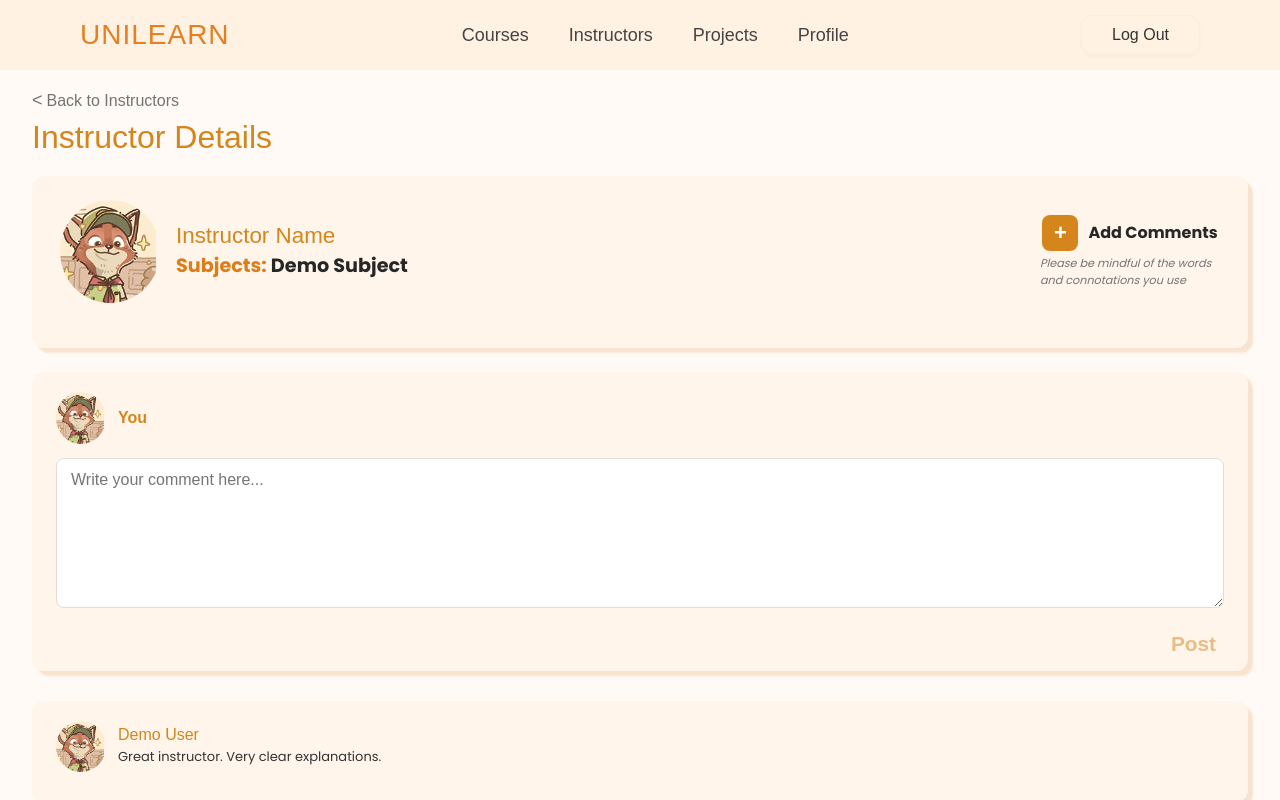
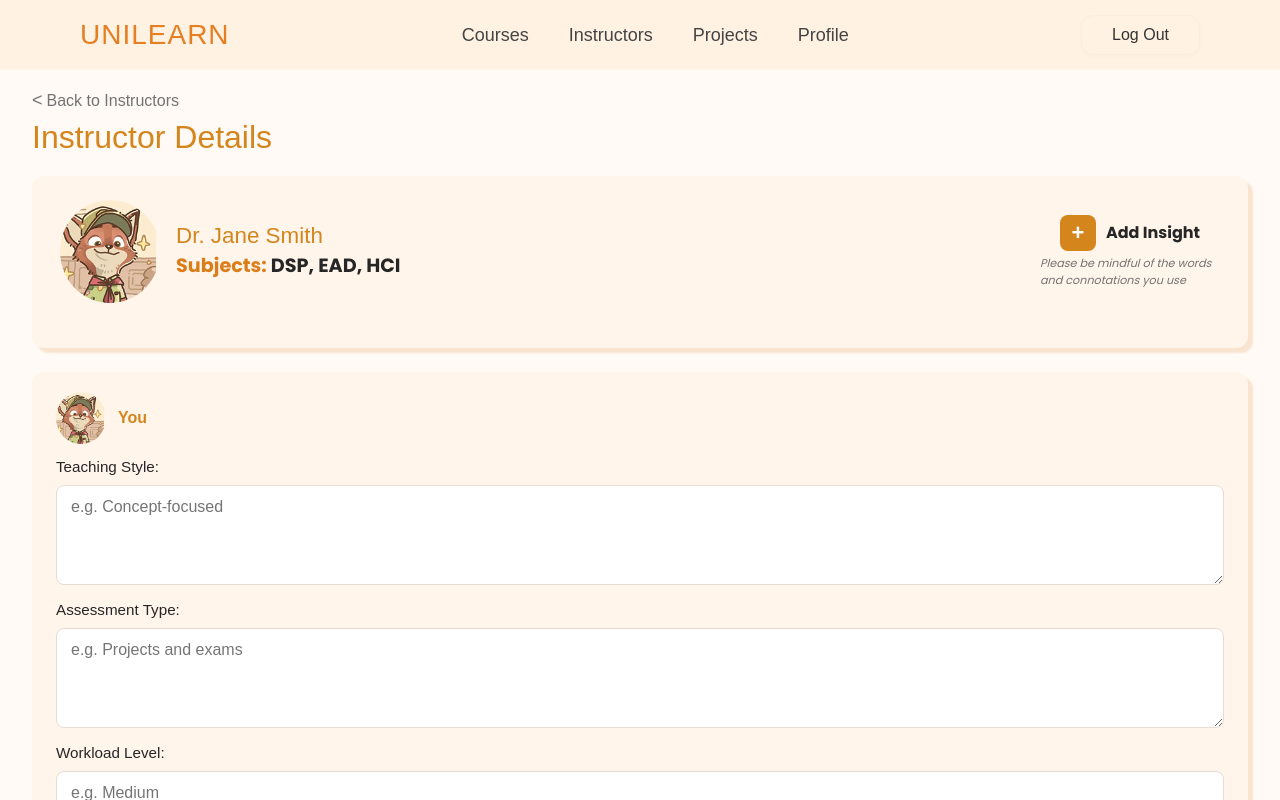
Before and after one commit to GDGAAU/Unilearn, a React (Vite) app in the folder frontend/: page /instructors/1 in a window 1280 px wide. Both pictures are taken after a click on the button 1130 px from the left and 251 px from the top of the page. Shown: the top 800 px of the page. Built offline with nearby package versions, Linux system fonts and the light colour scheme; a web font is replaced by a local one.

Commit message:
feat: update instructor insights form to 3 fields and show submissions anonymously

```diff
--- a/frontend/src/components/instructors/InstructorDetails/InstructorDetails.jsx
+++ b/frontend/src/components/instructors/InstructorDetails/InstructorDetails.jsx
@@ -5,121 +5,189 @@ import Navbar from "../../common/Navbar/Navbar";
 import styles from "./InstructorDetails.module.css";
 import instructorAvatar from "../../../assets/instructor-avatar.png";
 
-const MOCK_COMMENTS = [
+// --------------------
+// Demo / fallback data
+// --------------------
+const DEMO_INSTRUCTOR = {
+  id: 1,
+  name: "Dr. Jane Smith",
+  avatar: instructorAvatar,
+  subjects: [
+    { subject_name: "DSP" },
+    { subject_name: "EAD" },
+    { subject_name: "HCI" },
+  ],
+};
+
+const DEMO_INSIGHTS = [
   {
     id: 1,
-    author_name: "Demo User",
-    avatar: instructorAvatar,
-    text: "Great instructor. Very clear explanations.",
+    teaching_style: "Concept-focused",
+    assessment_type: "Projects and exams",
+    workload_level: "Medium",
+    status: "approved",
+  },
+  {
+    id: 2,
+    teaching_style: "Practical-heavy",
+    assessment_type: "Assignments only",
+    workload_level: "Low",
+    status: "approved",
   },
 ];
 
+// --------------------
+// Backend API helpers
+// Replace these with real API calls later
+// --------------------
+async function getInstructorDetails(id, token) {
+  if (!token) {
+    // demo fallback
+    await new Promise((r) => setTimeout(r, 300));
+    return DEMO_INSTRUCTOR;
+  }
+
+  // Example real backend call:
+  // const res = await fetch(`/api/instructors/${id}/`, {
+  //   headers: { Authorization: `Bearer ${token}` },
+  // });
+  // return await res.json();
+
+  await new Promise((r) => setTimeout(r, 300)); // simulate delay
+  return DEMO_INSTRUCTOR; // demo fallback
+}
+
+async function getInstructorInsights(id, token) {
+  if (!token) {
+    await new Promise((r) => setTimeout(r, 300));
+    return DEMO_INSIGHTS;
+  }
+
+  // Example real backend call:
+  // const res = await fetch(`/api/instructors/${id}/insights/`, {
+  //   headers: { Authorization: `Bearer ${token}` },
+  // });
+  // return await res.json();
+
+  await new Promise((r) => setTimeout(r, 300));
+  return DEMO_INSIGHTS;
+}
+
+async function postInsight(id, payload, token) {
+  if (!token) {
+    await new Promise((r) => setTimeout(r, 300));
+    return { ...payload, id: Date.now(), status: "pending" }; // mark as pending
+  }
+
+  // Example real backend POST:
+  // const res = await fetch(`/api/instructors/${id}/insights/`, {
+  //   method: "POST",
+  //   headers: {
+  //     "Content-Type": "application/json",
+  //     Authorization: `Bearer ${token}`,
+  //   },
+  //   body: JSON.stringify(payload),
+  // });
+  // return await res.json();
+
+  await new Promise((r) => setTimeout(r, 300));
+  return { ...payload, id: Date.now(), status: "pending" };
+}
+
+// --------------------
+// Component
+// --------------------
 export default function InstructorDetails() {
   const { id } = useParams();
   const navigate = useNavigate();
   const { user, token, logout } = useAuth();
 
   const [details, setDetails] = useState(null);
-  const [comments, setComments] = useState([]);
+  const [insights, setInsights] = useState([]);
   const [loading, setLoading] = useState(true);
 
   const [showForm, setShowForm] = useState(false);
-  const [commentText, setCommentText] = useState("");
+  const [formData, setFormData] = useState({
+    teaching_style: "",
+    assessment_type: "",
+    workload_level: "",
+  });
   const [posting, setPosting] = useState(false);
   const [error, setError] = useState("");
+  const [successMessage, setSuccessMessage] = useState("");
 
-
-
-
-  // Fetch instructor details
+  // --------------------
+  // Fetch instructor details + insights
+  // --------------------
   useEffect(() => {
     let cancelled = false;
 
-    async function fetchDetails() {
+    async function fetchData() {
       setLoading(true);
-      setError("");
       try {
-        if (token) {
-          const data = await getInstructorDetails(id, token);
+        const [detailsData, insightsData] = await Promise.all([
+          getInstructorDetails(id, token),
+          getInstructorInsights(id, token),
+        ]);
         if (!cancelled) {
-            setDetails(data);
-            setComments(data.comments || MOCK_COMMENTS);
+          setDetails(detailsData);
+          setInsights(insightsData.filter((i) => i.status === "approved")); // only show approved
         }
-        } else {
+      } catch {
         if (!cancelled) {
-            setDetails({ id, name: "Instructor Name", subjects: ["Demo Subject"] });
-            setComments(MOCK_COMMENTS);
+          setDetails(DEMO_INSTRUCTOR);
+          setInsights(DEMO_INSIGHTS.filter((i) => i.status === "approved"));
         }
-        }
-      } catch (err) {
-        if (!cancelled) setError("Failed to load instructor details.");
-        if (!cancelled) setComments(MOCK_COMMENTS);
       } finally {
         if (!cancelled) setLoading(false);
       }
     }
 
-    fetchDetails();
+    fetchData();
     return () => { cancelled = true; };
   }, [id, token]);
 
+  // --------------------
+  // Submit insight
+  // --------------------
+  async function handleSubmitInsight() {
+    const { teaching_style, assessment_type, workload_level } = formData;
+    if (!teaching_style || !assessment_type || !workload_level) return;
 
-
-
-
-
-  // Post comment with backend moderation
-  async function handlePostComment() {
-    if (!commentText.trim()) return;
     setPosting(true);
     setError("");
 
     try {
-      if (token) {
-        // Send comment to backend
-        const response = await postComment(id, commentText, token);
+      const newInsight = await postInsight(id, formData, token);
 
-        if (response.success) {
-          // Approved by backend
-          setComments((prev) => [response.comment, ...prev]);
-          setCommentText("");
+      // Do NOT add pending insight to UI (simulate review workflow)
+      setFormData({ teaching_style: "", assessment_type: "", workload_level: "" });
       setShowForm(false);
-        } else {
-          // Rejected by moderation
-          setError(response.message || "Comment rejected by moderation.");
-        }
-      } else {
-        // Local fallback for demo users
-        const newComment = {
-          id: Date.now(),
-          author_name: user?.name || "You",
-          avatar: instructorAvatar,
-          text: commentText.replace(/<[^>]*>/g, "").trim(),
-        };
-        setComments((prev) => [newComment, ...prev]);
-        setCommentText("");
-        setShowForm(false);
-      }
+      setSuccessMessage("Your insight has been sent for review.");
+
+      setTimeout(() => setSuccessMessage(""), 5000);
     } catch (err) {
-      setError(err.message || "Failed to post comment.");
+      setError(err.message || "Failed to submit insight.");
     } finally {
       setPosting(false);
     }
   }
 
+  const subjectsList = details?.subjects?.map((s) => s.subject_name).join(", ") || "N/A";
 
-
-  const displayInstructor = details;
-  const subjectsList = Array.isArray(displayInstructor?.subjects)
-    ? displayInstructor.subjects.join(", ")
-    : displayInstructor?.subjects || "";
-
+  // --------------------
+  // JSX
+  // --------------------
   return (
     <div className={styles.page}>
       <Navbar activePage="Instructors" onLogout={logout} />
 
       <div className={styles.content}>
-        <button type="button" className={styles.backButton} onClick={() => navigate("/instructors")}>
+        <button
+          type="button"
+          className={styles.backButton}
+          onClick={() => navigate("/instructors")}
+        >
           <span className={styles.backArrow}>&lt;</span> Back to Instructors
         </button>
 
@@ -131,19 +199,21 @@ export default function InstructorDetails() {
           </div>
         )}
 
-        {!loading && displayInstructor && (
+        {!loading && details && (
           <>
+            {/* Header Card */}
             <div className={styles.headerCard}>
               <div className={styles.headerLeft}>
                 <img
-                  src={displayInstructor.avatar || instructorAvatar}
-                  alt={`${displayInstructor.name} avatar`}
+                  src={details.avatar || instructorAvatar}
+                  alt={`${details.name} avatar`}
                   className={styles.headerAvatar}
                 />
                 <div className={styles.headerInfo}>
-                  <h2 className={styles.headerName}>{displayInstructor.name}</h2>
+                  <h2 className={styles.headerName}>{details.name}</h2>
                   <p className={styles.headerSubjects}>
-                    <span className={styles.headerSubjectsLabel}>Subjects:</span> {subjectsList}
+                    <span className={styles.headerSubjectsLabel}>Subjects:</span>{" "}
+                    {subjectsList}
                   </p>
                 </div>
               </div>
@@ -156,7 +226,7 @@ export default function InstructorDetails() {
               >
                 <div className={styles.commentDiv}>
                   <span className={styles.addCommentIcon}>+</span>
-                  <span className={styles.addCommentText}>Add Comments</span>
+                  <span className={styles.addCommentText}>Add Insight</span>
                 </div>
                 <span className={styles.addCommentNote}>
                   Please be mindful of the words and connotations you use
@@ -164,7 +234,7 @@ export default function InstructorDetails() {
               </button>
             </div>
 
-            {/* Comment Form */}
+            {/* Insight Form */}
             {showForm && (
               <div className={styles.commentFormCard}>
                 <div className={styles.commentFormHeader}>
@@ -176,15 +246,41 @@ export default function InstructorDetails() {
                   <h3 className={styles.commentFormName}>{user?.name || "You"}</h3>
                 </div>
 
+                <div className={styles.formGroup}>
+                  <label>Teaching Style:</label>
                   <textarea
                     className={styles.commentTextarea}
-                  placeholder="Write your comment here..."
-                  value={commentText}
-                  onChange={(e) => {
-                    setCommentText(e.target.value);
-                    setError(""); // clear previous error
-                  }}
+                    value={formData.teaching_style}
+                    onChange={(e) =>
+                      setFormData({ ...formData, teaching_style: e.target.value })
+                    }
+                    placeholder="e.g. Concept-focused"
                   />
+                </div>
+
+                <div className={styles.formGroup}>
+                  <label>Assessment Type:</label>
+                  <textarea
+                    className={styles.commentTextarea}
+                    value={formData.assessment_type}
+                    onChange={(e) =>
+                      setFormData({ ...formData, assessment_type: e.target.value })
+                    }
+                    placeholder="e.g. Projects and exams"
+                  />
+                </div>
+
+                <div className={styles.formGroup}>
+                  <label>Workload Level:</label>
+                  <textarea
+                    className={styles.commentTextarea}
+                    value={formData.workload_level}
+                    onChange={(e) =>
+                      setFormData({ ...formData, workload_level: e.target.value })
+                    }
+                    placeholder="e.g. Medium"
+                  />
+                </div>
 
                 {error && <div className={styles.errorBox}>{error}</div>}
 
@@ -192,35 +288,48 @@ export default function InstructorDetails() {
                   <button
                     type="button"
                     className={styles.postButton}
-                    onClick={handlePostComment}
-                    disabled={posting || !commentText.trim()}
+                    onClick={handleSubmitInsight}
+                    disabled={
+                      posting ||
+                      !formData.teaching_style.trim() ||
+                      !formData.assessment_type.trim() ||
+                      !formData.workload_level.trim()
+                    }
                   >
-                    {posting ? "Posting..." : "Post"}
+                    {posting ? "Posting..." : "Submit"}
                   </button>
                 </div>
               </div>
             )}
 
-            {/* Comments Section */}
-            {comments.length === 0 && (
-              <p className={styles.emptyComments}>No comments yet. Be the first!</p>
+            {successMessage && (
+              <div className={styles.successBox}>{successMessage}</div>
             )}
 
-            {comments.map((comment) => (
-              <div key={comment.id} className={styles.commentCard}>
+            {/* Insights Section */}
+            {insights.length === 0 ? (
+              <p className={styles.emptyComments}>No insights yet. Be the first!</p>
+            ) : (
+              insights.map((insight) => (
+                <div key={insight.id} className={styles.commentCard}>
                   <div className={styles.commentHeader}>
                     <img
-                    src={comment.avatar || instructorAvatar}
-                    alt={`${comment.author_name} avatar`}
+                      src={instructorAvatar}
+                      alt="avatar"
                       className={styles.commentAvatar}
                     />
                     <div>
-                    <h4 className={styles.commentAuthor}>{comment.author_name}</h4>
-                    <p className={styles.commentText}>{comment.text}</p>
+                      <h4 className={styles.commentAuthor}>Insight</h4>
+                      <p className={styles.commentText}>
+                        <strong>Teaching Style:</strong> {insight.teaching_style} <br />
+                        <strong>Assessment:</strong> {insight.assessment_type} <br />
+                        <strong>Workload:</strong> {insight.workload_level}
+                      </p>
                     </div>
                   </div>
                 </div>
-            ))}
+              ))
+            )}
           </>
         )}
       </div>
--- a/frontend/src/components/instructors/InstructorDetails/InstructorDetails.module.css
+++ b/frontend/src/components/instructors/InstructorDetails/InstructorDetails.module.css
@@ -201,22 +201,53 @@ justify-content: center;
   font-family: "McLaren", sans-serif;
 }
 
-.commentTextarea {
+
+
+.formGroup {
+  display: flex;
+  flex-direction: column;
+  gap: 10px;      /* space between label and textarea */
+  margin-bottom: 16px;  /* space between fields */
+}
+
+.formGroup label {
+  font-weight: 500;
+  font-size: 0.95rem;
+  color: #262626;
+}
+
+
+.postButton:disabled {
+  opacity: 0.5;
+  cursor: not-allowed;
+  text-decoration: none; /* remove underline hover */
+}
+
+.commentTextarea,
+.commentInput {
   width: 100%;
-  min-height: 150px;
   border: 1px solid #e5ddd4;
   border-radius: 8px;
   padding: 12px 14px;
   font-size: 1rem;
   font-family: inherit;
   color: #262626;
-  resize: vertical;
   outline: none;
   background-color: hsl(0, 0%, 100%);
   box-sizing: border-box;
 }
 
-.commentTextarea:focus {
+.commentInput {
+  height: 44px;   /* for normal text inputs */
+}
+
+.commentTextarea {
+  min-height: 100px;
+  resize: vertical;
+}
+
+.commentTextarea:focus,
+.commentInput:focus {
   border-color: #d4851c;
   box-shadow: 0 0 0 2px rgba(212, 133, 28, 0.15);
 }
@@ -239,6 +270,9 @@ justify-content: center;
   margin-bottom: 5px;
 }
 
+
+
+
 .postButton:hover {
   text-decoration: underline;
   cursor: pointer;
@@ -259,6 +293,21 @@ justify-content: center;
   box-shadow: 5px 5px 2px hsl(31, 75%, 89%);
 
 
+}
+
+
+
+/* ===== Success message ===== */
+.successBox {
+  background-color: #d4edda; /* light green background */
+  color: #155724; /* dark green text */
+  border: 1px solid #c3e6cb; /* green border */
+  padding: 14px 20px;
+  border-radius: 8px;
+  font-size: 14px;
+  text-align: center;
+  margin-bottom: 16px;
+  font-family: "Poppins", sans-serif;
 }
 
 
```
Lines whose indentation alone changed are shown as unchanged.
